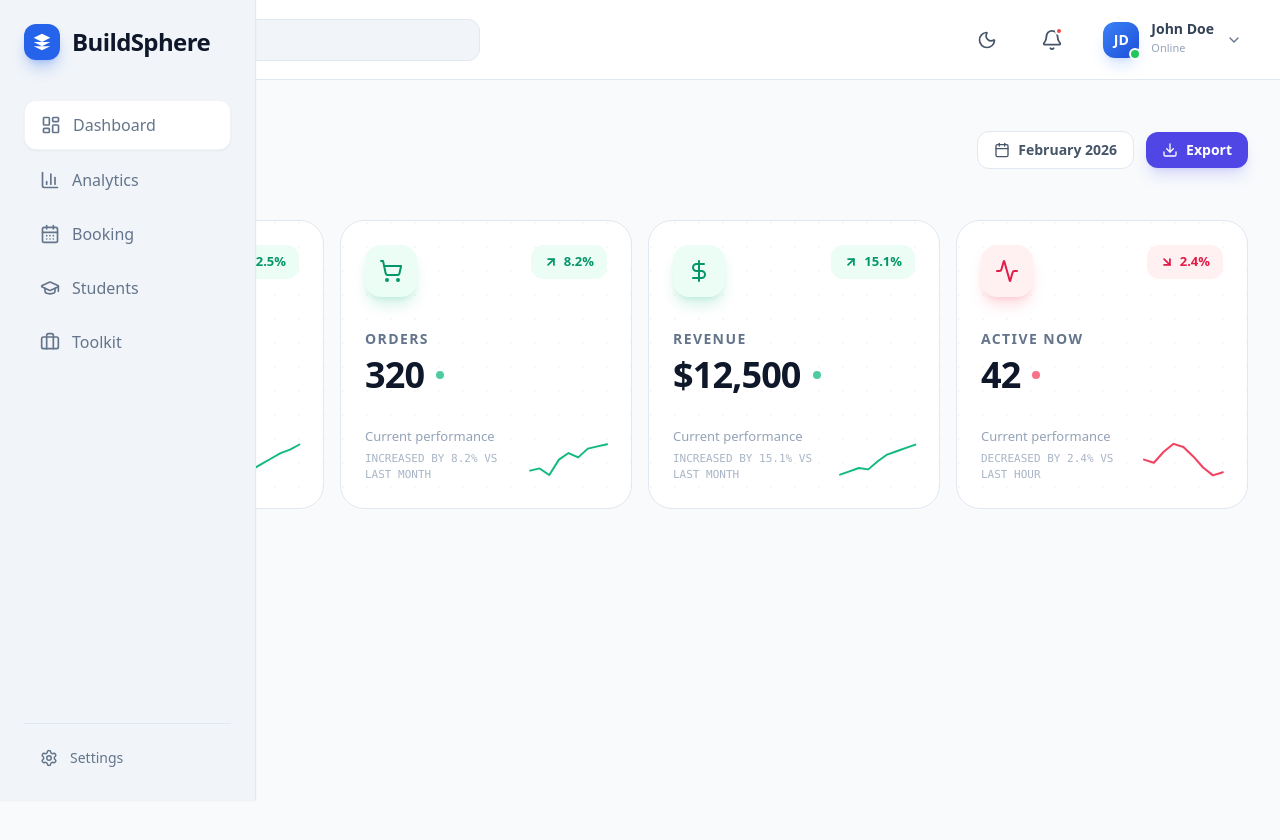
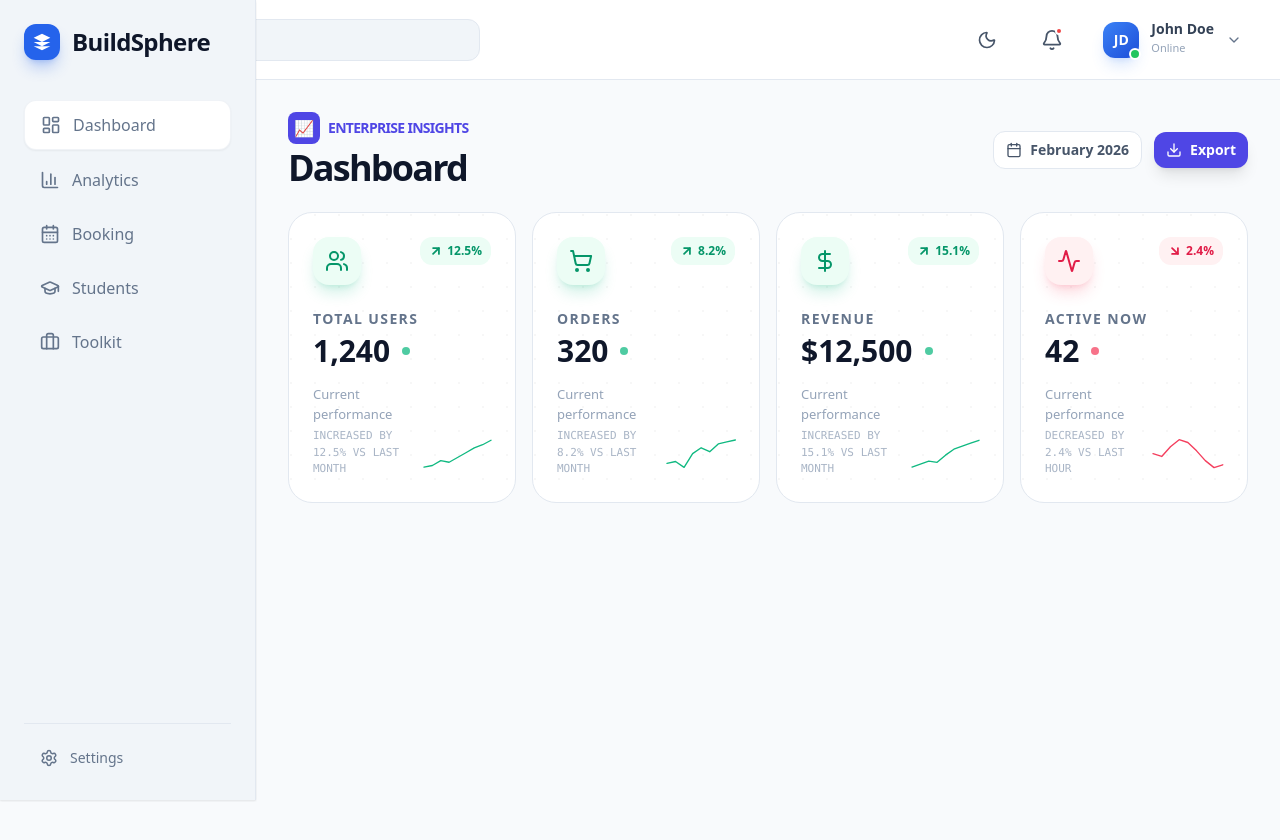
Before and after one commit to gemachistesfaye/Buildsphere-react-dashboard-template, a React (Vite) app: page / in a window 1280 px wide. Shown: the top 840 px of the page. Built offline with nearby package versions, Linux system fonts and the light colour scheme.

Commit message:
chore(dashboard): adapt to new layout spacing

```diff
--- a/src/components/dashboard/StatCard.tsx
+++ b/src/components/dashboard/StatCard.tsx
@@ -1,4 +1,4 @@
-import { useMemo } from "react";
+import React, { useMemo } from "react";
 import { ArrowUpRight, ArrowDownRight, Minus } from "lucide-react";
 import type { LucideIcon } from "lucide-react";
 
@@ -20,41 +20,12 @@ export default function StatCard({
   data = [30, 40, 35, 50, 49, 60, 70, 91, 125],
 }: StatCardProps) {
   const trend = useMemo(() => {
-    if (change > 0) {
-      return {
-        color: "text-emerald-600",
-        bg: "bg-emerald-50",
-        darkBg: "dark:bg-emerald-500/10",
-        stroke: "#10b981",
-        TrendIcon: ArrowUpRight,
-        label: "Increased by",
-        glow: "shadow-emerald-500/20",
-      };
-    }
-    if (change < 0) {
-      return {
-        color: "text-rose-600",
-        bg: "bg-rose-50",
-        darkBg: "dark:bg-rose-500/10",
-        stroke: "#f43f5e",
-        TrendIcon: ArrowDownRight,
-        label: "Decreased by",
-        glow: "shadow-rose-500/20",
-      };
-    }
-    return {
-      color: "text-slate-500",
-      bg: "bg-slate-50",
-      darkBg: "dark:bg-slate-500/10",
-      stroke: "#64748b",
-      TrendIcon: Minus,
-      label: "Steady at",
-      glow: "shadow-slate-500/20",
-    };
+    if (change > 0) return { color: "text-emerald-600", bg: "bg-emerald-50", darkBg: "dark:bg-emerald-500/10", stroke: "#10b981", TrendIcon: ArrowUpRight, label: "Increased by", glow: "shadow-emerald-500/20" };
+    if (change < 0) return { color: "text-rose-600", bg: "bg-rose-50", darkBg: "dark:bg-rose-500/10", stroke: "#f43f5e", TrendIcon: ArrowDownRight, label: "Decreased by", glow: "shadow-rose-500/20" };
+    return { color: "text-slate-500", bg: "bg-slate-50", darkBg: "dark:bg-slate-500/10", stroke: "#64748b", TrendIcon: Minus, label: "Steady at", glow: "shadow-slate-500/20" };
   }, [change]);
 
   const { TrendIcon } = trend;
-
 
   const sparklinePath = useMemo(() => {
     if (!data || data.length < 2) return "";
@@ -63,91 +34,57 @@ export default function StatCard({
     const range = max - min || 1;
     const width = 100;
     const height = 40;
-
-    return data
-      .map((val, i) => {
-        const x = (i / (data.length - 1)) * width;
-        const y = height - ((val - min) / range) * height + 2;
-        return `${i === 0 ? "M" : "L"} ${x} ${y}`;
-      })
-      .join(" ");
+    return data.map((val, i) => {
+      const x = (i / (data.length - 1)) * width;
+      const y = height - ((val - min) / range) * height + 2;
+      return `${i === 0 ? "M" : "L"} ${x} ${y}`;
+    }).join(" ");
   }, [data]);
 
   return (
-    <div
-      className="group relative overflow-hidden bg-white dark:bg-slate-900 border border-slate-200 dark:border-slate-800 rounded-3xl p-6 transition-all duration-300 hover:shadow-2xl hover:shadow-slate-200/50 dark:hover:shadow-none hover:-translate-y-1"
-      role="region"
-      aria-label={`${title} statistics`}
-    >
-      {/* Decorative Background Grid */}
+    <div className="group relative overflow-hidden bg-white dark:bg-slate-900 border border-slate-200 dark:border-slate-800 rounded-3xl p-4 sm:p-6 transition-all duration-300 hover:shadow-2xl hover:-translate-y-1">
       <div className="absolute inset-0 opacity-[0.03] dark:opacity-[0.05] pointer-events-none" style={{ backgroundImage: `radial-gradient(circle at 2px 2px, currentColor 1px, transparent 0)`, backgroundSize: '24px 24px' }} />
 
-      {/* Top Header Section */}
       <div className="relative flex justify-between items-start z-10">
-        <div className={`p-3.5 rounded-2xl transition-all duration-500 group-hover:rotate-6 ${trend.bg} ${trend.darkBg} ${trend.glow} shadow-lg`}>
+        <div className={`p-3 rounded-2xl ${trend.bg} ${trend.darkBg} ${trend.glow} shadow-lg`}>
           {Icon && <Icon className={trend.color} size={24} strokeWidth={2} />}
         </div>
 
-        <div className={`flex items-center gap-1.5 px-3 py-1.5 rounded-xl text-[13px] font-bold transition-colors ${trend.bg} ${trend.darkBg} ${trend.color} border border-transparent group-hover:border-current/10`}>
+        <div className={`flex items-center gap-1 px-2 py-1 rounded-xl text-[12px] font-bold ${trend.bg} ${trend.darkBg} ${trend.color} border border-transparent`}>
           {TrendIcon && <TrendIcon size={14} strokeWidth={3} />}
           <span>{Math.abs(change)}%</span>
         </div>
       </div>
 
-      {/* Main Content */}
-      <div className="relative mt-8 space-y-1.5 z-10">
-        <h3 className="text-sm font-semibold text-slate-500 dark:text-slate-400 uppercase tracking-widest">
-          {title}
-        </h3>
-
-        <div className="flex items-center gap-3">
-          <span className="text-4xl font-extrabold tracking-tight text-slate-900 dark:text-white">
-            {value}
-          </span>
-          <div className={`h-2 w-2 rounded-full animate-pulse ${trend.bg.replace('bg-', 'bg-')}`} style={{ backgroundColor: trend.stroke }} />
+      <div className="relative mt-6 space-y-1 z-10">
+        <h3 className="text-xs sm:text-sm font-semibold text-slate-500 dark:text-slate-400 uppercase tracking-widest">{title}</h3>
+        <div className="flex items-center gap-2 sm:gap-3">
+          <span className="text-2xl sm:text-3xl font-extrabold text-slate-900 dark:text-white">{value}</span>
+          <div className="h-2 w-2 rounded-full animate-pulse" style={{ backgroundColor: trend.stroke }} />
         </div>
       </div>
 
-      {/* Analytics Visualization Section */}
-      <div className="relative mt-8 flex items-end justify-between z-10">
+      <div className="relative mt-4 flex items-end justify-between z-10">
         <div className="space-y-1">
-          <p className="text-[13px] font-medium text-slate-400 dark:text-slate-500">
-            Current performance
-          </p>
-          <p className="text-[11px] text-slate-400/80 dark:text-slate-600 font-mono uppercase">
+          <p className="text-[11px] sm:text-[13px] font-medium text-slate-400 dark:text-slate-500">Current performance</p>
+          <p className="text-[10px] sm:text-[11px] text-slate-400/80 dark:text-slate-600 font-mono uppercase">
             {trend.label} {Math.abs(change)}% vs {period}
           </p>
         </div>
 
-        {/* Dynamic Sparkline */}
-        <div className="w-24 h-12 relative">
-          <svg viewBox="0 0 100 45" className="w-full h-full overflow-visible drop-shadow-sm">
+        <div className="w-24 sm:w-32 h-12 relative">
+          <svg viewBox="0 0 100 45" className="w-full h-full overflow-visible">
             <defs>
-              <linearGradient id={`gradient-${trend.color}`} x1="0" x2="0" y1="0" y2="1">
+              <linearGradient id={`gradient-${title.replace(/\s/g, '')}`} x1="0" x2="0" y1="0" y2="1">
                 <stop offset="0%" stopColor={trend.stroke} stopOpacity="0.3" />
                 <stop offset="100%" stopColor={trend.stroke} stopOpacity="0" />
               </linearGradient>
             </defs>
-            <path
-              d={`${sparklinePath} L 100 45 L 0 45 Z`}
-              fill={`url(#gradient-${trend.color})`}
-              className="opacity-0 group-hover:opacity-100 transition-opacity duration-700"
-            />
-            <path
-              d={sparklinePath}
-              fill="none"
-              stroke={trend.stroke}
-              strokeWidth="2.5"
-              strokeLinecap="round"
-              strokeLinejoin="round"
-              className="transition-all duration-500"
-            />
+            <path d={`${sparklinePath} L 100 45 L 0 45 Z`} fill={`url(#gradient-${title.replace(/\s/g, '')})`} className="opacity-0 group-hover:opacity-100 transition-opacity duration-700" />
+            <path d={sparklinePath} fill="none" stroke={trend.stroke} strokeWidth="2" strokeLinecap="round" strokeLinejoin="round" />
           </svg>
         </div>
       </div>
-
-      {/* Animated Bottom Border */}
-      <div className={`absolute bottom-0 left-0 h-1 transition-all duration-500 ease-out group-hover:w-full w-0 ${trend.bg}`} style={{ backgroundColor: trend.stroke }} />
     </div>
   );
 }
--- a/src/data/dashboardData.ts
+++ b/src/data/dashboardData.ts
@@ -10,7 +10,6 @@ export interface DashboardStat {
   period?: string;
   data?: number[];
 }
-
 
 export const dashboardStats: DashboardStat[] = [
   {
--- a/src/pages/Dashboard.tsx
+++ b/src/pages/Dashboard.tsx
@@ -1,7 +1,8 @@
 import { useState, useEffect } from "react";
 import StatCard from "../components/dashboard/StatCard";
 import { dashboardStats } from "../data/dashboardData";
-import { Calendar, Download, TrendingUp } from "lucide-react";
+import { Calendar, Download } from "lucide-react";
+import { Layout } from "../components/Layout/Layout";
 
 export default function Dashboard() {
   const [currentMonth, setCurrentMonth] = useState("");
@@ -14,30 +15,29 @@ export default function Dashboard() {
   }, []);
 
   return (
-    <div className="flex flex-col min-h-screen bg-slate-50 dark:bg-slate-950 transition-colors p-6 md:p-8">
-
+    <Layout>
       {/* Top Bar */}
-      <div className="flex flex-col md:flex-row md:items-center justify-between gap-6 mb-6 md:mb-8">
+      <div className="flex flex-col md:flex-row md:items-center justify-between gap-4 mb-6">
         <div>
           <div className="flex items-center gap-2 mb-1">
             <div className="w-8 h-8 bg-indigo-600 rounded-lg flex items-center justify-center">
-              <TrendingUp className="text-white" size={18} />
+              <span className="text-white font-bold">📈</span>
             </div>
             <span className="text-sm font-bold text-indigo-600 dark:text-indigo-400 uppercase tracking-tighter">
               Enterprise Insights
             </span>
           </div>
-          <h1 className="text-3xl md:text-4xl font-black tracking-tighter text-slate-900 dark:text-white">
+          <h1 className="text-2xl sm:text-3xl md:text-4xl font-black tracking-tighter text-slate-900 dark:text-white">
             Dashboard
           </h1>
         </div>
 
-        <div className="flex items-center gap-3 flex-shrink-0">
-          <button className="flex items-center gap-2 px-4 py-2 bg-white dark:bg-slate-900 border border-slate-200 dark:border-slate-800 text-slate-600 dark:text-slate-300 text-sm font-semibold rounded-xl hover:bg-slate-50 dark:hover:bg-slate-800 transition-all">
+        <div className="flex flex-wrap items-center gap-3">
+          <button className="flex items-center gap-2 px-3 py-2 bg-white dark:bg-slate-900 border border-slate-200 dark:border-slate-800 text-slate-600 dark:text-slate-300 text-sm font-semibold rounded-xl hover:bg-slate-50 dark:hover:bg-slate-800 transition-all">
             <Calendar size={16} />
             <span>{currentMonth}</span>
           </button>
-          <button className="flex items-center gap-2 px-4 py-2 bg-indigo-600 hover:bg-indigo-700 text-white text-sm font-bold rounded-xl shadow-lg shadow-indigo-500/20 transition-all active:scale-95">
+          <button className="flex items-center gap-2 px-3 py-2 bg-indigo-600 hover:bg-indigo-700 text-white text-sm font-bold rounded-xl shadow-lg transition-all active:scale-95">
             <Download size={16} />
             <span className="hidden sm:inline">Export</span>
           </button>
@@ -45,11 +45,11 @@ export default function Dashboard() {
       </div>
 
       {/* Stats Grid */}
-      <div className="grid grid-cols-1 sm:grid-cols-2 lg:grid-cols-4 gap-4 flex-shrink-0">
+      <div className="grid grid-cols-1 sm:grid-cols-2 md:grid-cols-3 lg:grid-cols-4 gap-4">
         {dashboardStats.map((stat) => (
           <StatCard key={stat.id} {...stat} />
         ))}
       </div>
-    </div>
+    </Layout>
   );
 }
```
